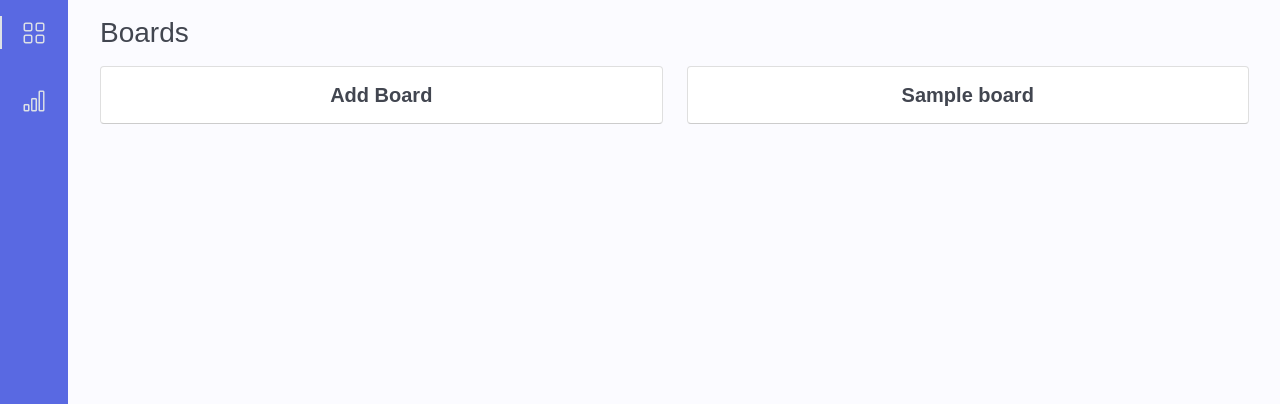
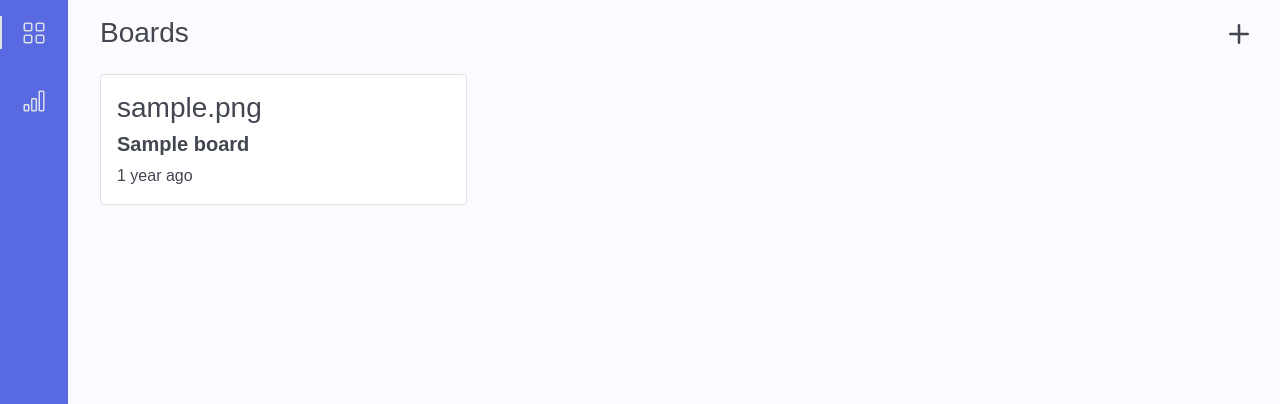
Before and after one commit to z-siddiqi/job-tracker, a Django app: page /boards/ in a window 1280 px wide. Shown: the part 56-460 px from the top of the page. Run offline with Django 3.2, Linux system fonts and the light colour scheme; a user stored in the database is signed in; tables that the repository leaves empty hold one stand-in row (values such as "Sample post"); parts of the project's set-up code (start-up, migrations or seed data) failed here and were passed over; some libraries are stand-ins or nearby versions.

Commit message:
refactor board list template

```diff
--- a/templates/boards/board_list.html
+++ b/templates/boards/board_list.html
@@ -1,5 +1,6 @@
 {% extends 'base.html' %}
 {% load static %}
+{% load custom_tags %}
 
 {% block style %}
 <link href="{% static 'css/app.css' %}" rel="stylesheet">
@@ -11,26 +12,25 @@
 <main>
     <div class="container-fluid cpx-0 pt-3">
         <div class="content">
-            <h3 class="mb-3">Boards</h3>
-            <div class="row">
-                <div class="col-12 col-sm-6">
-                    <a href="{% url 'board_create' %}" class="card mb-3 grey-hover btm-shadow" data-modal="#smallModal" onclick="showModal(event)">
-                        <div class="card-body d-flex justify-content-center">
-                            <div class="card-text text-truncate">
-                                <h5 class="fw-bold mb-0">Add Board</h5>
-                            </div>
-                        </div>
+            <div class="row g-0 align-items-center mb-3">
+                <div class="col-8">
+                    <h3>Boards</h3>
+                </div>
+                <div class="col-4 pb-1 text-end">
+                    <a href="{% url 'board_create' %}" data-modal="#smallModal" onclick="showModal(event)">
+                        <i class="bi bi-plus-lg fs-5"></i>
                     </a>
                 </div>
+            </div>
+            <div class="row g-4">
                 {% for board in boards %}
-                <div class="col-12 col-sm-6">
-                    <a href="{{ board.get_absolute_url }}" class="card mb-3 grey-hover btm-shadow">
-                        <div class="card-body d-flex justify-content-center">
-                            <div class="card-text text-truncate">
-                                <h5 class="fw-bold mb-0">{{ board }}</h5>
-                            </div>
-                        </div>
-                    </a>
+                <div class="col-12 col-sm-6 col-md-4">
+                    <div class="border rounded p-3 bg-white grey-hover btm-shadow" role="button" id="boardCard"
+                        data-url="{{ board.get_absolute_url }}">
+                        <h3>{{ board.icon }}</h3>
+                        <h5 class="fw-bold text-truncate">{{ board }}</h5>
+                        <span>{{ board.updated_at|timesince|upto:"," }} ago</span>
+                    </div>
                 </div>
                 {% endfor %}
             </div>
@@ -54,6 +54,12 @@
         document.addEventListener("hidden.bs.modal", (e) => {
             e.target.querySelector(".modal-content").innerHTML = "";
         });
+
+        document.querySelectorAll("#boardCard").forEach((card) => {
+            card.addEventListener("click", (e) => {
+                window.location = e.currentTarget.dataset.url;
+            });
+        });
     });
 </script>
 {% endblock script %}
```
